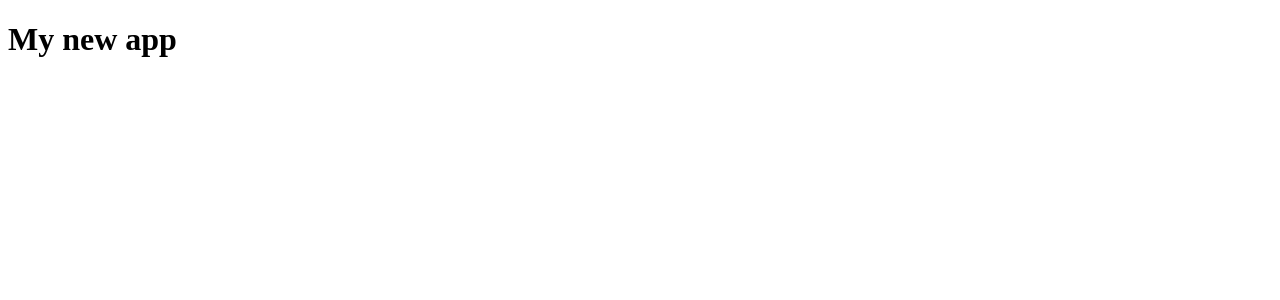
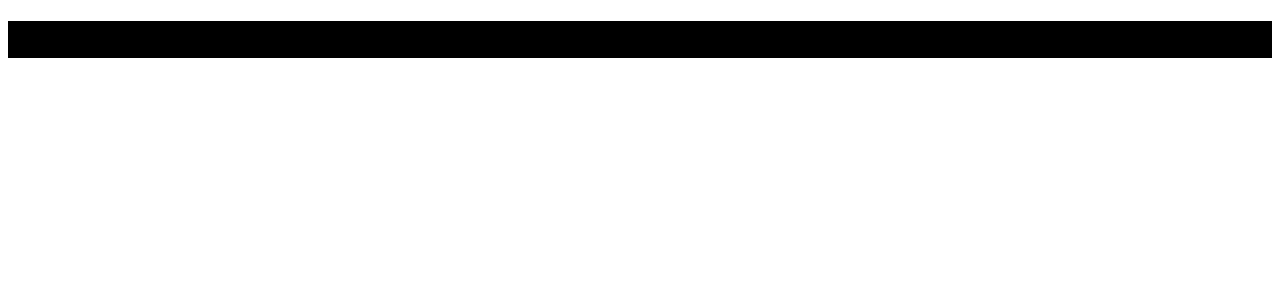
Before and after one commit to maizeecode/validation, a React (Vite) app: page / in a window 1280 px wide. Shown: the top 300 px of the page. Built offline with nearby package versions, Linux system fonts and the light colour scheme.

Commit message:
feat: styling

```diff
--- a/src/components/app/app.tsx
+++ b/src/components/app/app.tsx
@@ -1,7 +1,7 @@
 import styled from 'styled-components';
 
 const StyledApp = styled.div`
-  // Your style here
+  background-color: black
 `;
 
 export function App() {
```
